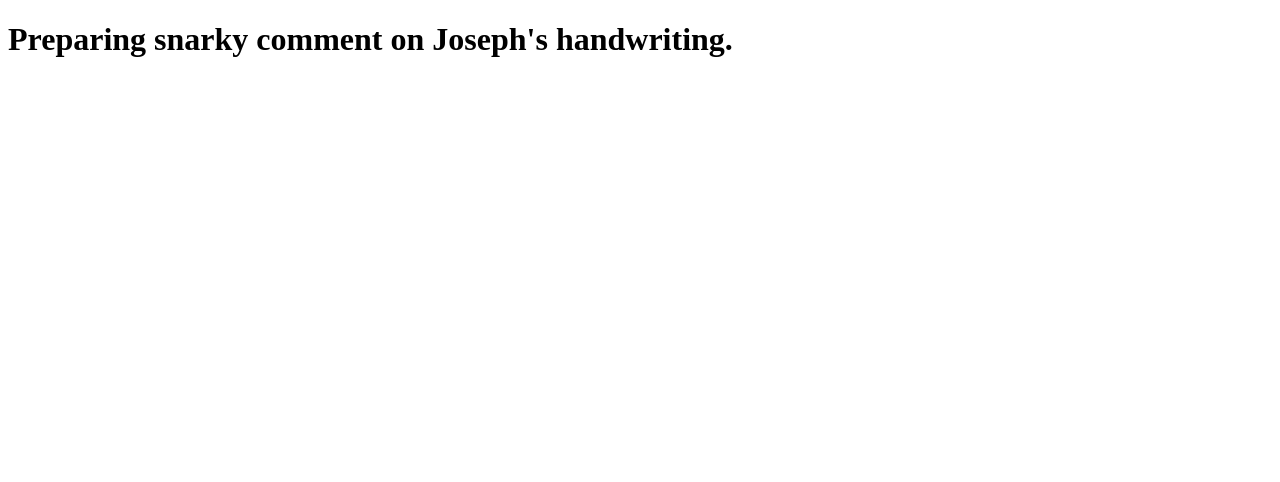
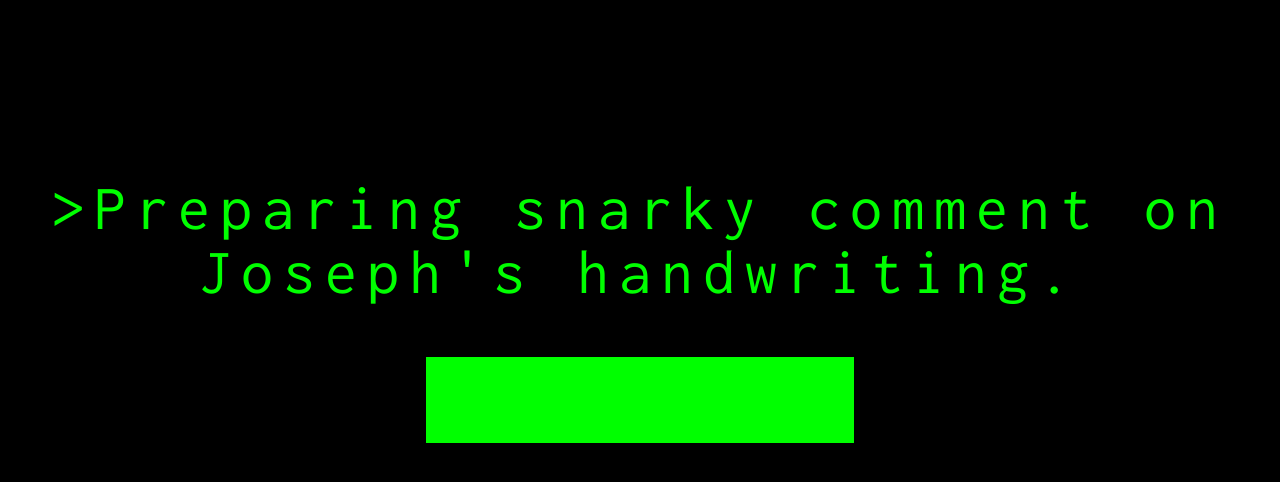
Before and after one commit to suopuwu/hackerRedirect, a plain HTML site: page index.html in a window 1280 px wide. Drawn offline with nearby package versions, Linux system fonts and the light colour scheme; the site is published under a folder, as on GitHub Pages, so addresses that start at the root find nothing.

Commit message:
Update index.html

```diff
--- a/index.html
+++ b/index.html
@@ -3,9 +3,9 @@
 
 <head>
     <title id="title">Hacking...</title>
-    <link rel="stylesheet" href="/lib/reset.css">
-    <link rel="stylesheet" href="/css/style.css">
-    <link rel="stylesheet" href="/css/index.css">
+    <link rel="stylesheet" href="lib/reset.css">
+    <link rel="stylesheet" href="css/style.css">
+    <link rel="stylesheet" href="css/index.css">
     <link href="https://fonts.googleapis.com/css?family=Inconsolata" rel="stylesheet">
     <script src="https://ajax.googleapis.com/ajax/libs/jquery/3.1.1/jquery.min.js"></script>
     <script src="lib/jquery.fittext.js"></script>
```
